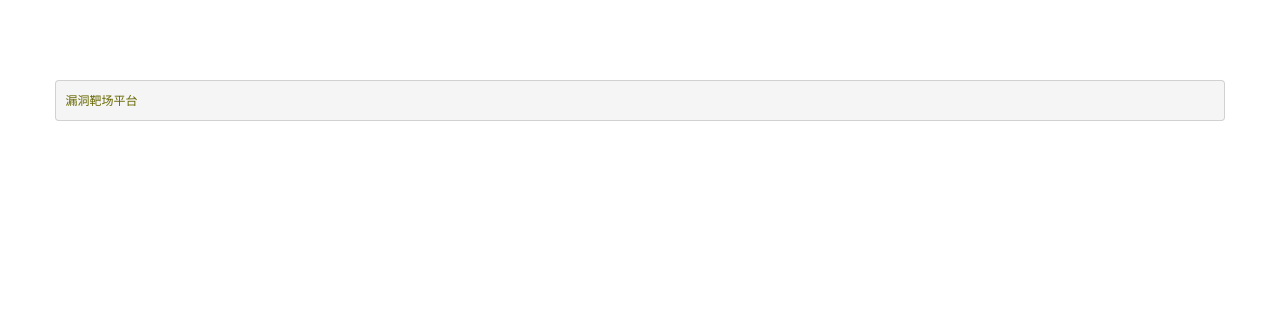
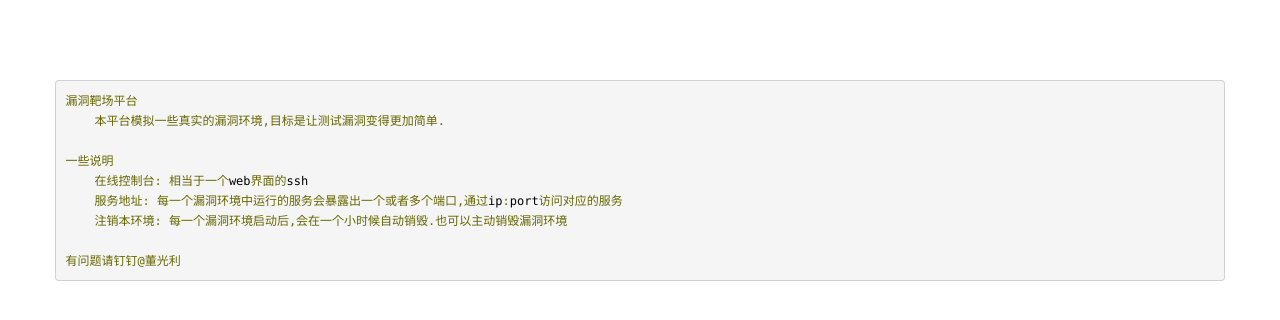
Before and after one commit to leveryd/vulndocker, a Flask app: page /about in a window 1280 px wide. Shown: the top 320 px of the page. Run offline with Flask 2, Linux system fonts and the light colour scheme.

Commit message:
1.修改各个漏洞环境的小问题,人工测试了一遍漏洞环境能否正常运行. 2.添加about.html说明.

```diff
--- a/templates/about.html
+++ b/templates/about.html
@@ -3,7 +3,14 @@
 <body>
 <xmp theme="united" style="display:none;">
     漏洞靶场平台
+        本平台模拟一些真实的漏洞环境,目标是让测试漏洞变得更加简单.
 
+    一些说明
+        在线控制台: 相当于一个web界面的ssh
+        服务地址: 每一个漏洞环境中运行的服务会暴露出一个或者多个端口,通过ip:port访问对应的服务
+        注销本环境: 每一个漏洞环境启动后,会在一个小时候自动销毁.也可以主动销毁漏洞环境
+
+    有问题请钉钉@董光利
 </xmp>
 <script src="http://{{ip}}:{{webport}}/static/strapdown/strapdown.js"></script>
 
--- a/vuln/mybatis_sqli/mysql/test.sql
+++ b/vuln/mybatis_sqli/mysql/test.sql
@@ -18,6 +18,10 @@
 --
 -- Table structure for table `user`
 --
+DROP DATABASE if exists test;
+CREATE DATABASE test DEFAULT CHARACTER SET utf8;
+
+use test;
 
 DROP TABLE IF EXISTS `user`;
 /*!40101 SET @saved_cs_client     = @@character_set_client */;
```
Also changed, not shown: vuln/spring/desc.md (+1 -1 lines), vuln/CVE-2016-3088/README.md (added), 2 other files.
